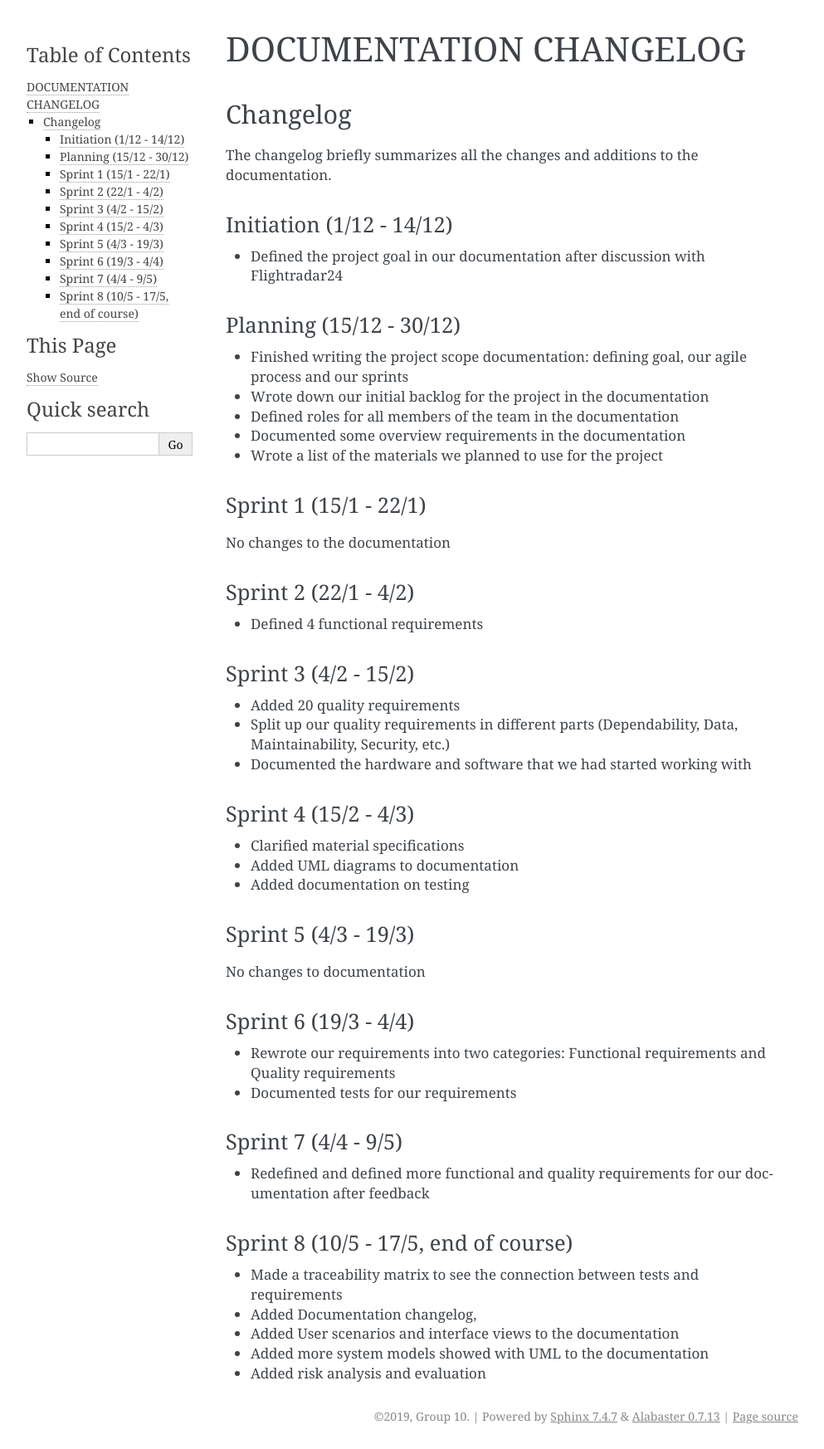
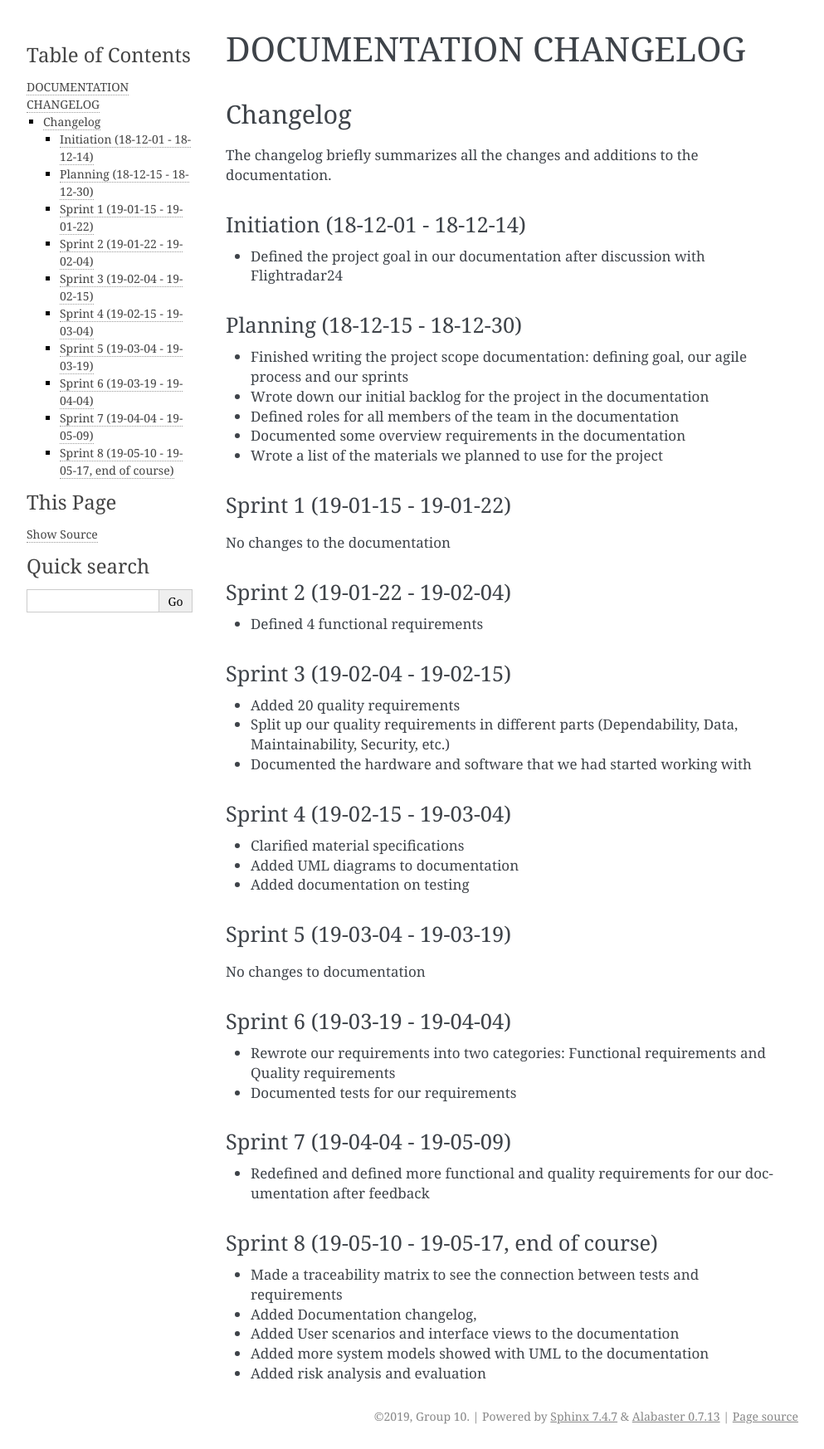
Before and after one commit to aathn/mvk18, a Sphinx documentation site: the page built from docs/source/documentation_changelog.rst, in a window 1280 px wide. Shown: the whole page at 83% size, without its empty margins (148-1141 px from the left). Built offline with Sphinx 7.4.7, drawn with Linux system fonts in a browser that asks for light colours; formulas are drawn with MathJax 3.

Commit message:
Update date format

```diff
--- a/docs/source/appendices.rst
+++ b/docs/source/appendices.rst
@@ -16,7 +16,7 @@ Requirements
 .. req:: Capture video
    :id: FREQ_1
    :tags: functional
-   :status: done 2019-04-03
+   :status: done 19-04-03
    :links: QREQ_1; TEST_3; TEST_7
    :priority: 1
 
@@ -33,7 +33,7 @@ Requirements
 .. req:: Stream video
    :id: FREQ_2
    :tags: functional
-   :status: done 2019-04-03
+   :status: done 19-04-03
    :links: QREQ_2; TEST_3; TEST_7
    :priority: 1
 
@@ -67,7 +67,7 @@ Requirements
 .. req:: Display streams on web page
    :id: FREQ_5
    :tags: functional
-   :status: done 2019-04-03
+   :status: done 19-04-03
    :links: TEST_3; TEST_7
    :priority: 2
 
@@ -95,7 +95,7 @@ Requirements
 .. req:: Control the servo
    :id: FREQ_7
    :tags: functional
-   :status: done 2019-02-13
+   :status: done 19-02-13
    :links: QREQ_3; TEST_2; TEST_7
    :priority: 1
 
@@ -113,7 +113,7 @@ Requirements
 .. req:: Data parsing
    :id: FREQ_8
    :tags: functional
-   :status: done 2019-02-28
+   :status: done 19-02-28
    :links: TEST_4
    :priority: 1
 
@@ -123,7 +123,7 @@ Requirements
 .. req:: Airplane selection
    :id: FREQ_9
    :tags: functional
-   :status: done 2019-03-26
+   :status: done 19-03-26
    :links: QREQ_4; TEST_7
    :priority: 1
 
@@ -140,7 +140,7 @@ Requirements
 .. req:: Convert GPS coordinates to relative positions
    :id: FREQ_10
    :tags: functional
-   :status: done 2019-03-26
+   :status: done 19-03-26
    :links: TEST_6; TEST_10
    :priority: 1
 
@@ -151,7 +151,7 @@ Requirements
 .. req:: Convert relative positions to angles
    :id: FREQ_11
    :tags: functional
-   :status: done 2019-03-13
+   :status: done 19-03-13
    :links: QREQ_5; TEST_1; TEST_12
    :priority: 1
 
@@ -168,7 +168,7 @@ Requirements
 .. req:: Keep selected airplane in view
    :id: FREQ_12
    :tags: functional
-   :status: done 2019-03-26
+   :status: done 19-03-26
    :links: QREQ_6; TEST_9
    :priority: 1
 
@@ -186,7 +186,7 @@ Requirements
 .. req:: Predict flight path by extrapolating
    :id: FREQ_13
    :tags: functional
-   :status: done 2019-03-13
+   :status: done 19-03-13
    :links: QREQ_7; TEST_5; TEST_12
    :priority: 1
 
@@ -214,7 +214,7 @@ Requirements
 .. req:: Automatically start streaming
    :id: FREQ_15
    :tags: functional
-   :status: done 2019-04-03
+   :status: done 19-04-03
    :links: TEST_3; TEST_7
    :priority: 1
 
@@ -224,7 +224,7 @@ Requirements
 .. req:: Automatically stop streaming
    :id: FREQ_16
    :tags: functional
-   :status: done 2019-04-03
+   :status: done 19-04-03
    :links: TEST_3; TEST_7
    :priority: 1
 
@@ -234,7 +234,7 @@ Requirements
 .. req:: Configurable view
    :id: FREQ_17
    :tags: functional
-   :status: done 2019-04-02
+   :status: done 19-04-02
    :links: TEST_11; TEST_12
    :priority: 1
 
@@ -244,7 +244,7 @@ Requirements
 .. req:: Abide view boundaries
    :id: FREQ_18
    :tags: functional
-   :status: done 2019-04-02
+   :status: done 19-04-02
    :links: TEST_11; TEST_12
    :priority: 1
 
@@ -253,7 +253,7 @@ Requirements
 .. req:: Configuration process
    :id: FREQ_19
    :tags: functional
-   :status: done 2019-04-02
+   :status: done 19-04-02
    :priority: 2
 
    The Skysense host shall be able to set the direction and view angle of the
@@ -277,7 +277,7 @@ Requirements
 .. req:: Get own GPS position
    :id: FREQ_22
    :tags: functional
-   :status: done 2019-04-02
+   :status: done 19-04-02
    :links: TEST_8
    :priority: 1
 
--- a/docs/source/documentation_changelog.rst
+++ b/docs/source/documentation_changelog.rst
@@ -8,53 +8,52 @@ Changelog
 
 The changelog briefly summarizes all the changes and additions to the documentation.
 
-Initiation (1/12 - 14/12)
---------
+Initiation (18-12-01 - 18-12-14)
+--------------------------------
 - Defined the project goal in our documentation after discussion with Flightradar24
 
-Planning (15/12 - 30/12)
---------
+Planning (18-12-15 - 18-12-30)
+------------------------------
 - Finished writing the project scope documentation: defining goal, our agile process and our sprints
 - Wrote down our initial backlog for the project in the documentation
 - Defined roles for all members of the team in the documentation
 - Documented some overview requirements in the documentation
 - Wrote a list of the materials we planned to use for the project
 
-
-Sprint 1 (15/1 - 22/1)
---------
+Sprint 1 (19-01-15 - 19-01-22)
+------------------------------
 No changes to the documentation
 
-Sprint 2 (22/1 - 4/2)
---------
+Sprint 2 (19-01-22 - 19-02-04)
+------------------------------
 - Defined 4 functional requirements
 
-Sprint 3 (4/2 - 15/2)
---------
+Sprint 3 (19-02-04 - 19-02-15)
+------------------------------
 - Added 20 quality requirements
 - Split up our quality requirements in different parts (Dependability, Data, Maintainability, Security, etc.)
 - Documented the hardware and software that we had started working with
 
-Sprint 4 (15/2 - 4/3)
---------
+Sprint 4 (19-02-15 - 19-03-04)
+------------------------------
 - Clarified material specifications
 - Added UML diagrams to documentation
 - Added documentation on testing
 
-Sprint 5 (4/3 - 19/3)
---------
+Sprint 5 (19-03-04 - 19-03-19)
+------------------------------
 No changes to documentation
 
-Sprint 6 (19/3 - 4/4)
---------
+Sprint 6 (19-03-19 - 19-04-04)
+------------------------------
 - Rewrote our requirements into two categories: Functional requirements and Quality requirements
 - Documented tests for our requirements
 
-Sprint 7 (4/4 - 9/5)
---------
+Sprint 7 (19-04-04 - 19-05-09)
+------------------------------
 - Redefined and defined more functional and quality requirements for our documentation after feedback
 
-Sprint 8 (10/5 - 17/5, end of course)
+Sprint 8 (19-05-10 - 19-05-17, end of course)
 --------
 - Made a traceability matrix to see the connection between tests and requirements
 - Added Documentation changelog,
```
Also changed, not shown: docs/source/development.rst (+14 -14 lines).
